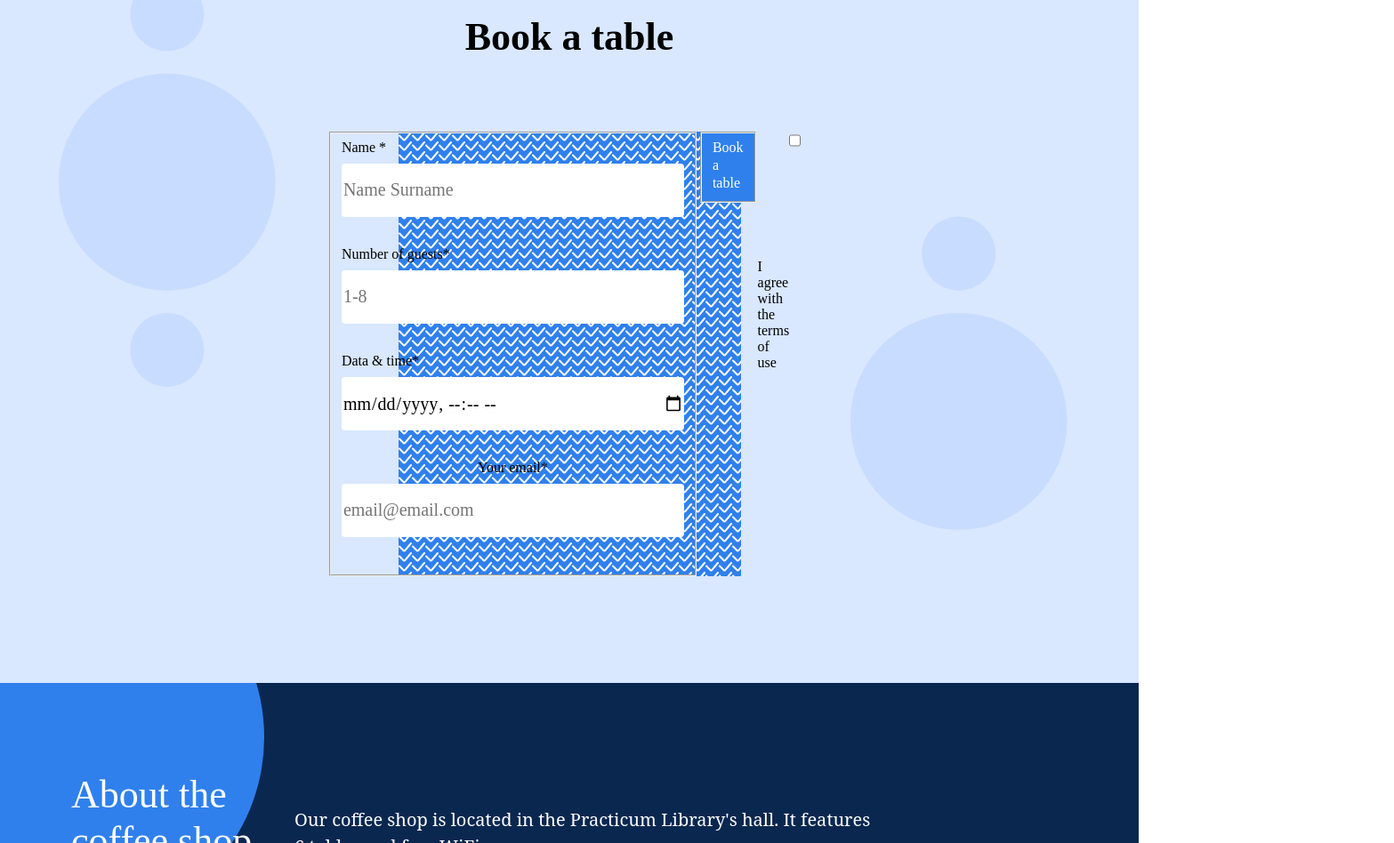
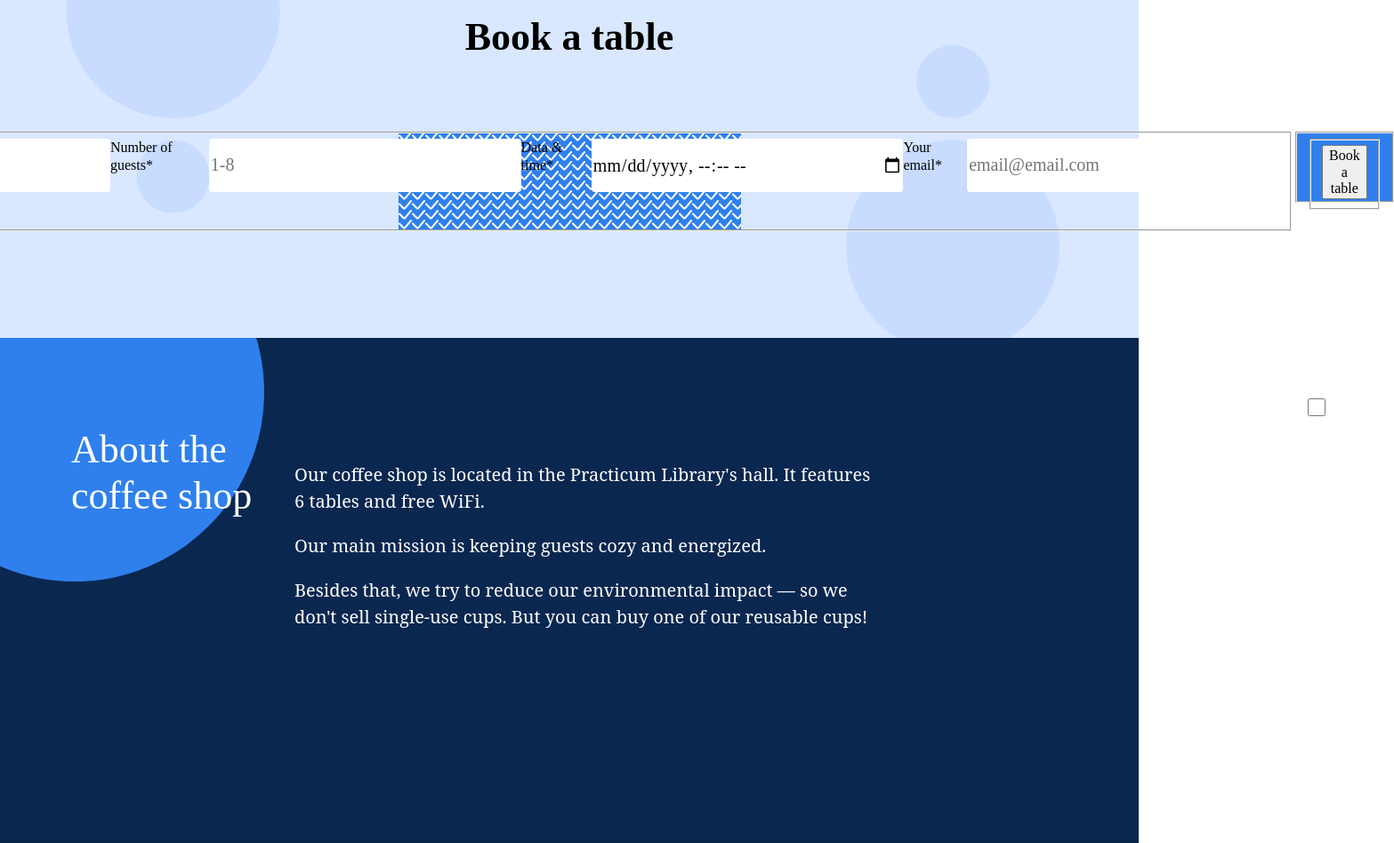
Before and after one commit to Plouis53/se_project_coffeeshop, a plain HTML site: page index.html in a window 1280 px wide. Shown: the part 2946-3894 px from the top of the page at 89% size, 1567 px wide, since content can reach past the window. Drawn offline with Linux system fonts and the light colour scheme; files whose address does not match are found by name.

Commit message:
12/8/22 updates pt 2

```diff
--- a/index.html
+++ b/index.html
@@ -206,7 +206,7 @@
         <section class="reservation" id="book a table">
           <h2 class="reservation__title">Book a table</h2>
           <form class="reservation__form form">
-            <fieldset class="form__fieldset">
+            <fieldset class="reservation__form">
               <label class="form__label" for="name">Name *</label>
               <input
                 class="form__input"
@@ -223,7 +223,7 @@
                 id="guests"
                 placeholder="1-8"
                 min="1"
-                max="0"
+                max="8"
                 required
               />
               <label class="form__label" for="date-time">Data & time*</label>
@@ -239,13 +239,16 @@
               <input
                 class="form__input"
                 type="email"
-                id="input-email"
+                id="your-email"
                 placeholder="email@email.com"
                 required
               />
             </fieldset>
-            <fieldset type="button" class="form__button">Book a table</fieldset>
-              <label class="form__terms" for="tos"> I agree with the terms of use</label>
+            <fieldset type="button" class="form__button">
+              <fieldset>
+                <button>Book a table</button>
+              </fieldset>
+              <label class="form__terms"> I agree with the terms of use</label>
               <input
                 class="form__checkbox"
                 type="checkbox"
```
